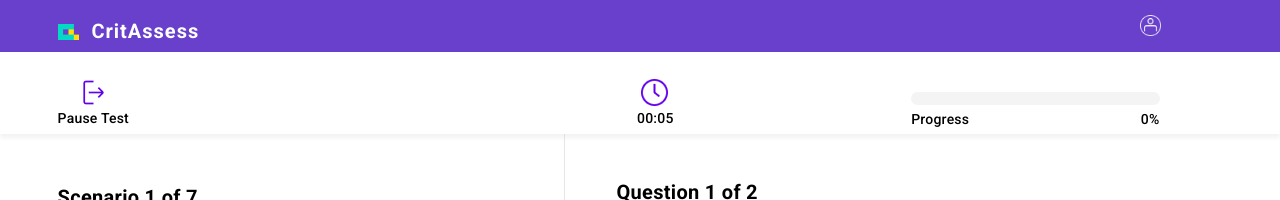
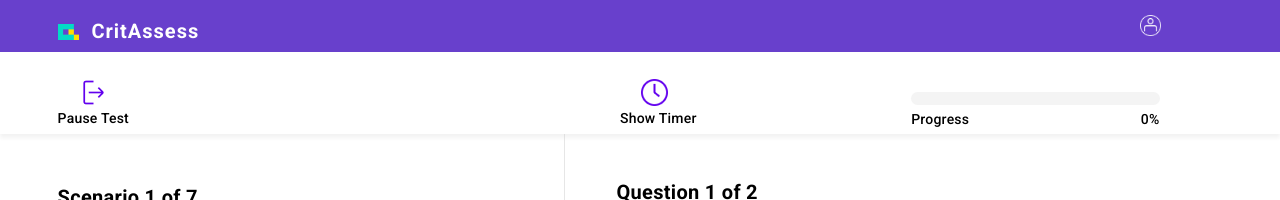
Before and after one commit to cmuxcelerate/CritAssess, an Angular app: page /assessment in a window 1280 px wide. Shown: the top 200 px of the page. Built offline with nearby package versions, Linux system fonts and the light colour scheme.

Commit message:
Timer has label to indicate it's clickability

```diff
--- a/src/app/assessment_view/assessment-navbar/assessment-navbar.component.css
+++ b/src/app/assessment_view/assessment-navbar/assessment-navbar.component.css
@@ -43,6 +43,12 @@ span {
 	left: -4px;
 }
 
+#timerWrapper span.timerLabel {
+    width: 90px;
+    left: -21px;
+    text-align: left;
+}
+
 /*Progress bar*/
 #progressBarWrapper {
 	width: 19.4%;
--- a/src/app/assessment_view/assessment-navbar/assessment-navbar.component.html
+++ b/src/app/assessment_view/assessment-navbar/assessment-navbar.component.html
@@ -7,6 +7,7 @@
 	<div id="timerWrapper" class="navbarGroup" (click)="toggleTimer()">
 		<img src="./assets/clock.png">
 		<span [ngStyle]="{'display': showTimer ? 'block' : 'none'}">{{assessmentMinutes}}:{{assessmentSeconds}}</span>
+		<span [ngStyle]="{'display': !showTimer ? 'block' : 'none'}" class="timerLabel">Show Timer</span>
 	</div>
 
 	<div id="progressBarWrapper" class="navbarGroup">
--- a/src/app/assessment_view/assessment-navbar/assessment-navbar.component.ts
+++ b/src/app/assessment_view/assessment-navbar/assessment-navbar.component.ts
@@ -33,7 +33,7 @@ export class AssessmentNavbarComponent implements OnInit {
 	constructor(private assessmentService: AssessmentService) { }
 
 	ngOnInit() {
-		this.showTimer = true;
+		this.showTimer = false;
 		// Start timer
 		setInterval(_ => {
 			this.assessmentTime++;
```
